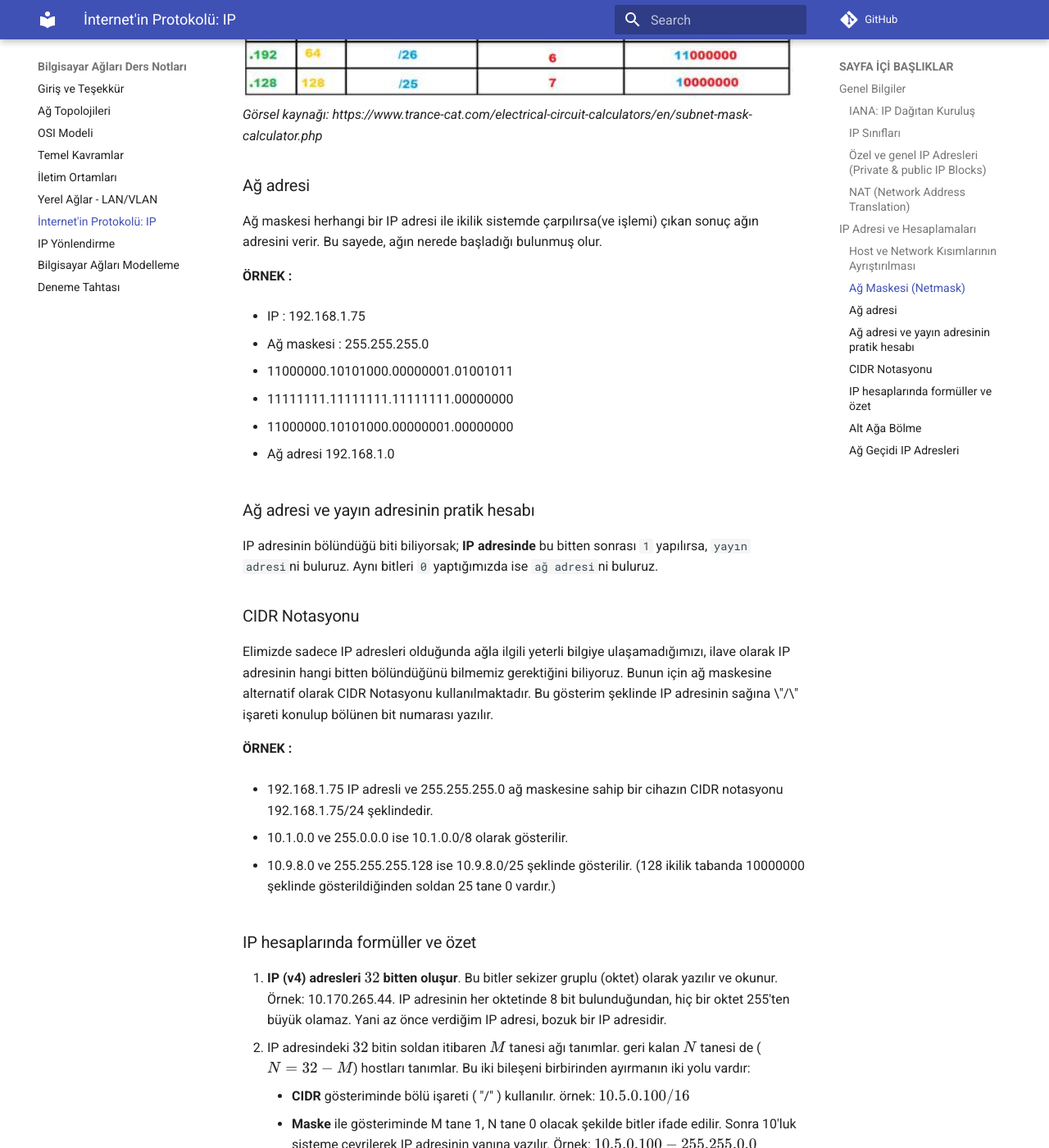
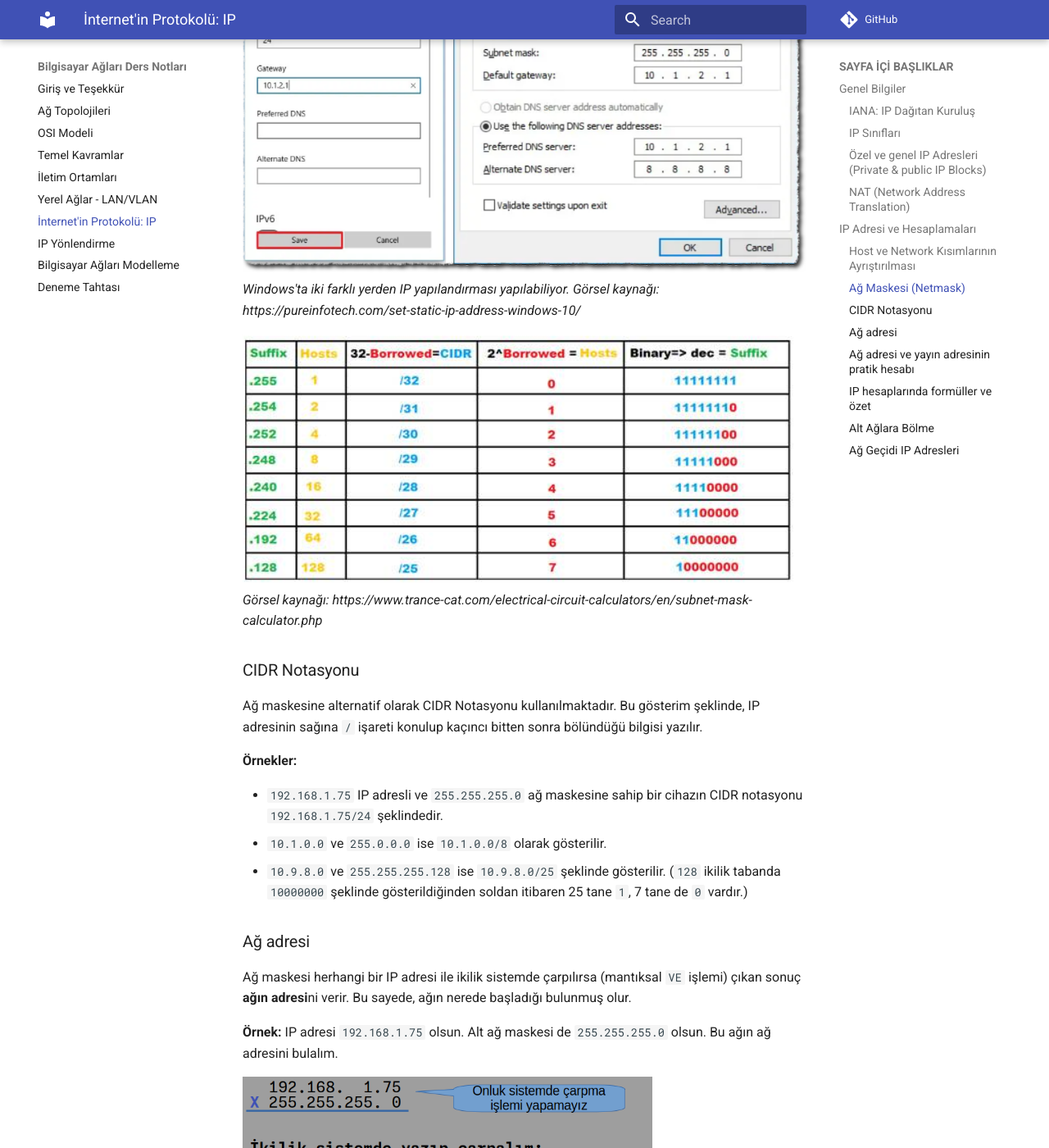
Before and after one commit to ozalpmurat/BilgisayarAglari-Kitap, an MkDocs documentation site: the page built from docs/07-IP_hesap.md, in a window 1280 px wide and 1400 px high, scrolled down 8742 px. Shown: the whole window at 82% size. Built offline with MkDocs 1.6.1 and Material for MkDocs 9.7.7, drawn with Linux system fonts in a browser that asks for light colours; comment, search, counter and statistics services are not loaded; some of the changed text lies outside the part shown.

Commit message:
B07 güncelleme

```diff
--- a/docs/07-IP_hesap.md
+++ b/docs/07-IP_hesap.md
@@ -101,74 +101,64 @@
 *4 bit ile 2^4=16 tane farklı adres kullanılabilir*
 
 ### Host ve Network Kısımlarının Ayrıştırılması
-Bir IP adresinde soldan itibaren ilk X tane bit ağ tanımlayıcısıdır. Geri kalan  Y tane bit te host tanımlayıcısıdır. Bu durumda $X+Y=32$ olmalıdır.
+Bir IP adresinde soldan itibaren ilk X tane bit ağ tanımlayıcısıdır. Geri kalan Y tane bit te host tanımlayıcısıdır. Bu durumda $X+Y=32$ olur.
 
 ![](images/B07_IP_Adresi_Host_ve_Net_ID.png)
 *Görsel kaynağı: https://sherihansliit.blogspot.com/2012/12/understanding-ip-address-configuration.html/*
 
-![](images/B07-IP_bolme4-bit.png)
-*4 bitlik IP adresinin farklı bölünme şekilleri*
+!!! question "Müteahhit problemi"
+    Metin adında bir müteahhit, bir arazi üzerinde konut projesi yapacak. Metin'e şu şartlarla izin veriliyor:
 
+    1. Toplam 16 tane adres numarası kullanabilir. Bu numaraları bina numarası veya daire numarası olarak kullanabilir.
+    2. Her binada zemin kat ve çatı katında kimse oturamaz.
 
-**NOT :** Ağlardaki bilgisayar sayıları(kullanılabilecek ip sayıları)
-belirlenirken maksimum kapasite 2'nin kuvveti $(2^n)$ alınarak
-belirlenir.
+    Metin, kaç daireli kaç bina yapmalı ki; hem kârı çok azalmasın hem de müşteriler mutsuz olmasın?
+    ![](images/B07-Müteahhit.png)
+    *Müteahhit problemi. 16 daireli tek bina mı, 8 daireli 2 bina mı, ya da?*
+
+!!! note
+    Ağlardaki bilgisayar sayıları (kullanılabilecek IP sayıları) belirlenirken maksimum kapasite 2'nin kuvveti $(2^n)$ alınarak belirlenir.
 
 **ÖRNEK :** Bir şirketin iki farklı şubesinde 120 ve 280 adet bilgisayar
-kullanılmaktadır. Bu şirketler için optimal ağ büyüklüklerini
-hesaplayınız.
+kullanılmaktadır. Bu şirketler için optimal ağ büyüklüklerini hesaplayınız.
 
--   $120 => 2^n = 2^7 => 128$
+![](images/B07-2nin_Kuvvetleri.png)
 
--   $280 => 2^n = 2^9 => 512$
+!!! note "IP sayısı ve host sayısı"
+    Host tanımlayıcısı kısmındaki bit sayısı ile elde edilebilecek adres sayısı, o ağda kullanılabilecek IP adresi sayısıdır. Her ağın ilk IP adresi `ağ adresi` ve son IP adresi de `yayın adresi` olarak kullanıldığından, her ağda kullanılabilecek **host sayısı IP sayısından 2 eksiktir**.
 
-**NOT :** Host tanımlayıcısı kısmında belirtilen bitlerde elde
-edilebilecek en büyük sayı o ağda kullanılabilecek IP adresi sayısıdır.
-Her ağın ilk IP adresi [\"ağ adresi\"]{.underline} ve son IP adresi
-[\"yayın adresi\"]{.underline} olarak kullanıldığından her ağda
-kullanılabilecek host sayısı IP sayısından 2 eksiktir.
+- Host bitleri : $N$ tane
+- Ağdaki IP adresi : $2^N$ tane
+- Ağda kullanılabilecek host sayısı $2^N-2$
 
--   Host bitleri : n tane
+**ÖRNEK :** 10.9.8.0 IP adresinin 30. bitten sonra bölündüğünü varsayalım. Bu ağda kullanılabilecek bütün IP adreslerini, kullanım amacına göre yazalım.
 
--   Ağdaki IP adresi : $2^n$ tane
+![](images/B07-Ornek-30bit.png)
 
--   Ağda kullanılabilecek host sayısı $2^n-2$
+IP sayısı = $2^2=4$ tane
+Host sayısı = $2^2-2=2$ tane
 
-**ÖRNEK :** 10.9.8.0 IP adresinin 30. bitten sonrasının bulunduğunu
-varsayalım. Alt ağ IP adresinin kullanım amacına göre yazalım.
-
-  -------- --------
-  \.....   \.....
-  30 bit   2bit
-  -------- --------
-
-IP sayısı $2^2=4$ tane Host sayısı $2^2-2=2$ tane
-
-  ------------------------------------------ ----- -----------------------------
-  1.IP adresi 10.9.8.0                       -\>   Ağ adresi
-  2\. ve 3. IP adresi 10.9.8.1 ve 10.9.8.2   -\>   Hostlar için kullanılabilir
-  4\. IP adresi 10.9.8.3                     -\>   Yayın adresi
-  ------------------------------------------ ----- -----------------------------
-
-**NOT :**
-
-  Ağ sayısı   Host sayısı   Toplam host sayısı
-  ----------- ------------- --------------------
-  1           16            14
-  2           8             $2(8-2) =12$
-  4           4             $4(4-2) = 8$
-
+1. IP adresi 10.9.8.0 : `Ağ adresi`
+2. IP adresi 10.9.8.1 : `Hostlar için kullanılabilir`
+3. IP adresi 10.9.8.2 : `Hostlar için kullanılabilir`
+4. IP adresi 10.9.8.3 : `Yayın adresi`
 
 ### Ağ Maskesi (Netmask)
+"Alt ağ maskesi" de denir Ağın kaçıncı bitten bölündüğü belirtir. IP adresi gibi 32 bitten oluşur. İkilik sistemde soldan itibaren `1`'lerle başlar, sonra `0`'larla devam eder. 1'den 0'a geçilen nokta, ağın bölündüğü kısımdır. Gündelik hayatta kolay olması için, onluk sistemde kullanılır.
 
 Ağ maskesinin iki temel görevi vardır:
+
 1. Ağın büyüklüğünü belirtmek
-2. Ağın nerede başladığını hesabında kullanmak
+2. Ağın nerede başladığı hesabında kullanmak
 
-![Maskeleme](images/B07-maskeleme.png)
+**Örnek bazı maskeler:**
+![](images/B07-Ornek_Maskeler.png){width="600"}
+
+![Maskeleme](images/B07-maskeleme.png){width="400"}
 *Görsel kaynağı: https://www.bestpickreports.com/blog/post/6-painting-hacks-with-tape/*
 
-IP adreslerinin bitlerden oluştuğunu ve iki bileşeni olduğunu biliyoruz. Bu iki bileşenin hangi bitten ayrılacağını bulmak için ağ maskesi kullanılır. IP adresi ile beraber, ağ maskesinin kullanılması zorunludur.
+!!! note
+    IP adresi ile beraber, ağ maskesinin kullanılması zorunludur.
 
 ![Ağ büyüklüğü](images/B07-maske_ag_boyutu.png)
 
@@ -178,65 +168,47 @@
 ![Farklı alt ağ maskelerinin etkisi](images/B07-maske-tablo.png)
 *Görsel kaynağı: https://www.trance-cat.com/electrical-circuit-calculators/en/subnet-mask-calculator.php*
 
+### CIDR Notasyonu
+
+Ağ maskesine alternatif olarak CIDR Notasyonu kullanılmaktadır. Bu gösterim şeklinde, IP adresinin sağına `/` işareti konulup kaçıncı bitten sonra bölündüğü bilgisi yazılır.
+
+**Örnekler:**
+
+- `192.168.1.75` IP adresli ve `255.255.255.0` ağ maskesine sahip bir cihazın CIDR notasyonu `192.168.1.75/24` şeklindedir.
+- `10.1.0.0` ve `255.0.0.0` ise `10.1.0.0/8` olarak gösterilir.
+- `10.9.8.0` ve `255.255.255.128` ise `10.9.8.0/25` şeklinde gösterilir. (`128` ikilik tabanda `10000000` şeklinde gösterildiğinden soldan itibaren 25 tane `1`, 7 tane de `0` vardır.)
+
 ### Ağ adresi
-Ağ maskesi herhangi bir IP adresi ile ikilik sistemde çarpılırsa(ve işlemi) çıkan sonuç ağın adresini verir. Bu sayede, ağın nerede başladığı bulunmuş olur.
+Ağ maskesi herhangi bir IP adresi ile ikilik sistemde çarpılırsa (mantıksal `VE` işlemi) çıkan sonuç **ağın adresi**ni verir. Bu sayede, ağın nerede başladığı bulunmuş olur.
 
-**ÖRNEK :**
+**Örnek:**  IP adresi `192.168.1.75` olsun. Alt ağ maskesi de `255.255.255.0` olsun. Bu ağın ağ adresini bulalım.
 
--   IP : 192.168.1.75
-
--   Ağ maskesi : 255.255.255.0
-
--   11000000.10101000.00000001.01001011
-
--   11111111.11111111.11111111.00000000
-
--   11000000.10101000.00000001.00000000
-
--   Ağ adresi 192.168.1.0
+![](images/B07-Ornek-Ag_Adresi_Bulma.png){width="500"}
 
 ### Ağ adresi ve yayın adresinin pratik hesabı
-IP adresinin bölündüğü biti biliyorsak; **IP adresinde** bu bitten sonrası `1` yapılırsa, `yayın adresi`ni buluruz. Aynı bitleri `0` yaptığımızda ise `ağ adresi`ni buluruz.
+IP adresinin nereden bölündüğünü biliyorsak; **IP adresinde** bu bitten sonrası `1` yapılırsa, `yayın adresi`ni buluruz. Aynı bitleri `0` yaptığımızda ise `ağ adresi`ni buluruz.
 
-### CIDR Notasyonu
-
-Elimizde sadece IP adresleri olduğunda ağla ilgili yeterli bilgiye
-ulaşamadığımızı, ilave olarak IP adresinin hangi bitten bölündüğünü
-bilmemiz gerektiğini biliyoruz. Bunun için ağ maskesine alternatif
-olarak CIDR Notasyonu kullanılmaktadır. Bu gösterim şeklinde IP
-adresinin sağına \"/\" işareti konulup bölünen bit numarası yazılır.
-
-**ÖRNEK :**
-
--   192.168.1.75 IP adresli ve 255.255.255.0 ağ maskesine sahip bir
-    cihazın CIDR notasyonu 192.168.1.75/24 şeklindedir.
-
--   10.1.0.0 ve 255.0.0.0 ise 10.1.0.0/8 olarak gösterilir.
-
--   10.9.8.0 ve 255.255.255.128 ise 10.9.8.0/25 şeklinde gösterilir.
-    (128 ikilik tabanda 10000000 şeklinde gösterildiğinden soldan 25
-    tane 0 vardır.)
+![](images/B07-Ornek-Kolay_Hesap.png){width="500"}
 
 ### IP hesaplarında formüller ve özet
-1. **IP (v4) adresleri $32$ bitten oluşur**. Bu bitler sekizer gruplu (oktet) olarak yazılır ve okunur. Örnek: 10.170.265.44. IP adresinin her oktetinde 8 bit bulunduğundan, hiç bir oktet 255'ten büyük olamaz. Yani az önce verdiğim IP adresi, bozuk bir IP adresidir.
+1. **IP (v4) adresleri $32$ bitten oluşur**. Bu bitler sekizer gruplu (oktet) olarak yazılır ve okunur. Örnek: `10.170.265.44`. IP adresinin her oktetinde 8 bit bulunduğundan, hiç bir oktet 255'ten büyük olamaz. Yani az önce verdiğim IP adresi, bozuk bir IP adresidir.
 1. IP adresindeki $32$ bitin soldan itibaren $M$ tanesi ağı tanımlar. geri kalan $N$ tanesi de ($N=32-M$) hostları tanımlar. Bu iki bileşeni birbirinden ayırmanın iki yolu vardır:
-    * **CIDR** gösteriminde bölü işareti ( "/" ) kullanılır. örnek: $10.5.0.100/16$
-    * **Maske** ile gösteriminde M tane 1, N tane 0 olacak şekilde bitler ifade edilir. Sonra 10'luk sisteme çevrilerek IP adresinin yanına yazılır. Örnek: $10.5.0.100 - 255.255.0.0$
+    * **CIDR** gösteriminde bölü işareti ( "/" ) kullanılır. örnek: `10.5.0.100/16`
+    * **Maske** ile gösteriminde M tane 1, N tane 0 olacak şekilde bitler ifade edilir. Sonra 10'luk sisteme çevrilerek IP adresinin yanına yazılır. Örnek: `10.5.0.100 - 255.255.0.0`
 1. Bir **ağda kaç IP** olduğunu bulmak için, bölü işaretinden sonraki bitlerin sayısına bakılır. $N$ tane bit varsa, $2^N$ formülü ile ağdaki IP sayısı hesaplanır.
 1. Ağları alt ağlara bölmeye başlamadan önce mutlaka mevcut ağı tanımla. Nerede başlar? Nerede biter? Maskesi nedir? CIDR gösterimi nedir? Bu ağda kaç IP vardır?
 1. Bir ağın **alt ağ maskesi**ni bulmak için;
-    * IP adresinde, bölü'den önceki bitlerin tamamı 1 yapılır.
-    * IP adresinde, bölü'den sonraki bitlerin tamamı 0 yapılır.
+    * IP adresinde, bölü'den önceki bitlerin tamamı `1` yapılır.
+    * IP adresinde, bölü'den sonraki bitlerin tamamı `0` yapılır.
     * Sonra 10'luk sisteme çevrilir.
 1. Bir ağın **ağ adresi**ni bulmak için;
     * IP adresinde bölü'den sonraki bitlerin tamamı 0 yapılır. Sonra 10'luk sisteme çevrilir.
 1. Bir ağın **yayın adresi**ni bulmak için;
     * IP adresinde bölü'den sonraki bitlerin tamamı 1 yapılır. Sonra 10'luk sisteme çevrilir.
-1. **/N** şeklinde verilen bir ağı 2 alt ağa bölersek, yeni ağlar **/(N-1)** olmuş olur. Yani bölü işareti 1 bit sağa kaymış olur. Örneğin, /20 şeklinde bir ağı ikiye bölersek iki tane /21 ağ oluşur. Benzer şekilde, **/N** şeklindeki bir ağı dörde bölersek, 2 bit kaydırmalıyız. Yani /20 şeklindeki ağ dörde bölünürse elimizde 4 tane /22 ağ oluşur.
+1. $/N$ şeklinde verilen bir ağı 2 alt ağa bölersek, yeni ağlar $/(N-1)$ olmuş olur. Yani bölü işareti 1 bit sağa kaymış olur. Örneğin, `/20` şeklinde bir ağı ikiye bölersek iki tane `/21` ağ oluşur. Benzer şekilde, $/N$ şeklindeki bir ağı dörde bölersek, 2 bit kaydırmalıyız. Yani `/20` şeklindeki ağ dörde bölünürse elimizde 4 tane `/22` ağ oluşur.
 
 
-
-### Alt Ağa Bölme
+### Alt Ağlara Bölme
 
 IP adresi ve ağı temsil eden bit sayısı belirli olan bir ağ birden fazla
 küçük ağlara bölünebilir. Alt ağa bölme işlemi alt ağ maskesinde bir bit
```
Also changed, not shown: docs/images/B07-2nin_Kuvvetleri.png (added), docs/images/B07-IP_bolme4-bit.png (deleted), docs/images/B07-Müteahhit.png (added), docs/images/B07-Ornek-30bit.png (added), docs/images/B07-Ornek-Ag_Adresi_Bulma.png (added), docs/images/B07-Ornek-Kolay_Hesap.png (added), docs/images/B07-Ornek_Maskeler.png (added).
